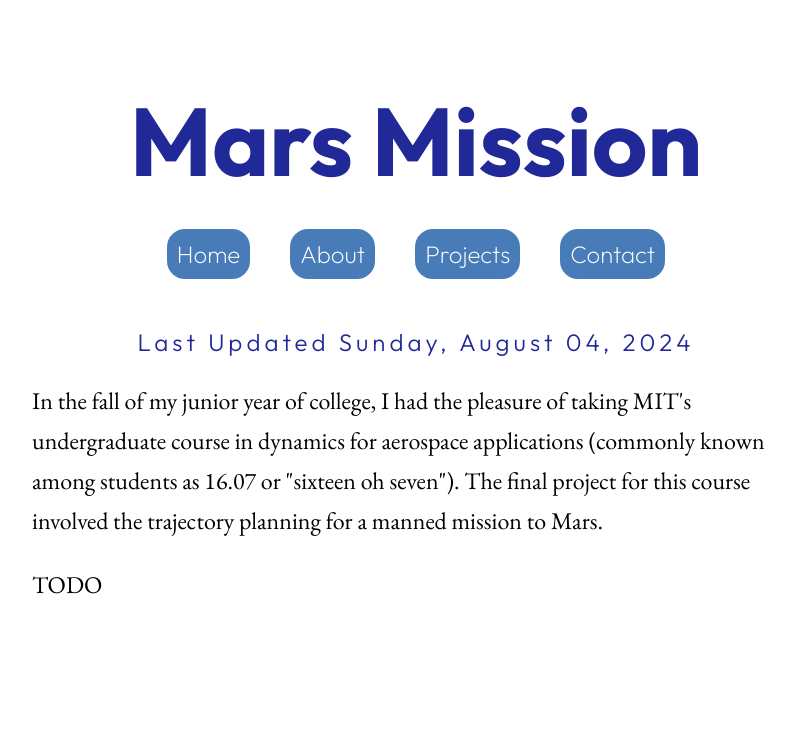
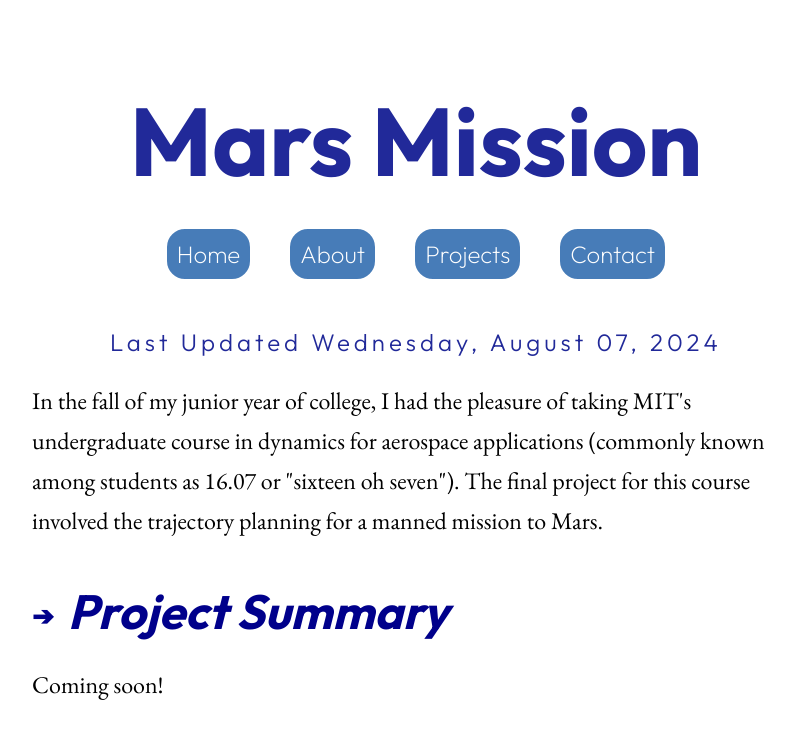
Before and after one commit to hobbsbros/personal-website, a plain HTML site: page projects/academic/mars-mission.html in a window 1280 px wide. Shown: the whole page, without its empty margins (224-1018 px from the left). Drawn offline with nearby package versions, Linux system fonts and the light colour scheme.

Commit message:
Update more 'TODO's to 'Coming soon!'s

```diff
--- a/projects/academic/mars-mission.html
+++ b/projects/academic/mars-mission.html
@@ -19,10 +19,10 @@
     <a href="/contact">Contact</a>
 </div>
 
-<h6 class="last-updated-date">Last Updated Sunday, August 04, 2024</h6>
+<h6 class="last-updated-date">Last Updated Wednesday, August 07, 2024</h6>
 
-<p>In the fall of my junior year of college, I had the pleasure of taking MIT's undergraduate course in dynamics for aerospace applications (commonly known among students as 16.07 or "sixteen oh seven").  The final project for this course involved the trajectory planning for a manned mission to Mars.
-<p>TODO
+<p>In the fall of my junior year of college, I had the pleasure of taking MIT's undergraduate course in dynamics for aerospace applications (commonly known among students as 16.07 or "sixteen oh seven").  The final project for this course involved the trajectory planning for a manned mission to Mars.<h2>Project Summary</h2>
+<p>Coming soon!
 
 </body>
 </html>
```
Also changed, not shown: projects/academic/mars-mission.txt.
